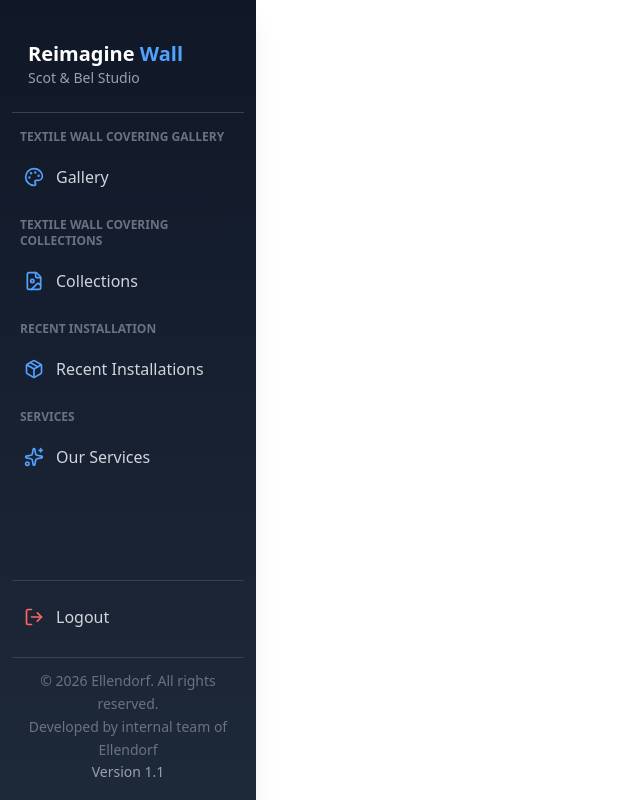
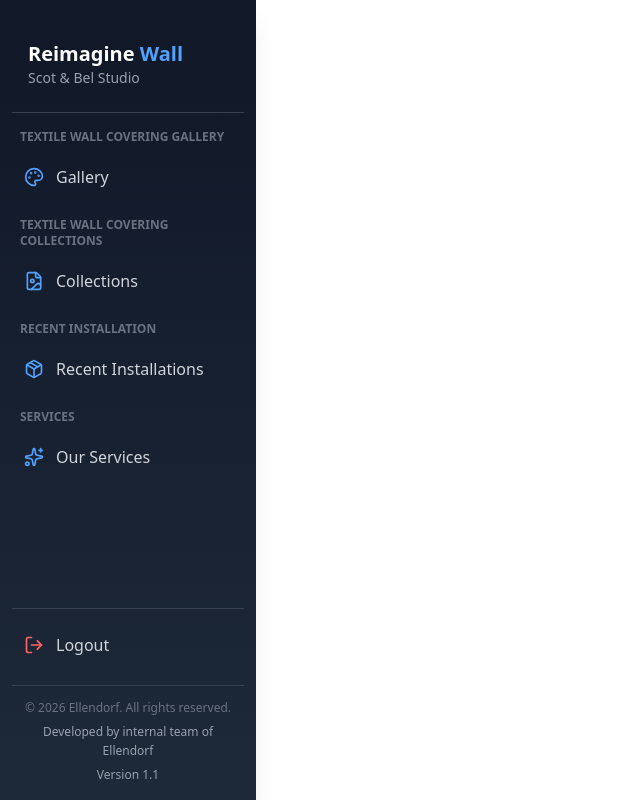
Before and after one commit to shivatex-yarn/ellendorf-wall, a Next.js app: page /sidebar in a window 1280 px wide. Shown: the whole page, without its empty margins (0-640 px from the left). Built offline with nearby package versions, Linux system fonts and the light colour scheme.

Commit message:
fixed the sidebar

```diff
--- a/app/sidebar/page.jsx
+++ b/app/sidebar/page.jsx
@@ -221,14 +221,12 @@ export default function Sidebar() {
             </button>
 
             {/* Copyright Text */}
-            <div className="mt-4 pt-3 border-t border-gray-700">
-              <p className="text-sm text-gray-500 text-center leading-relaxed">
-                © {new Date().getFullYear()} Ellendorf. All rights reserved.
-                <br />
-                Developed by internal team of Ellendorf
-                <br />
-                <span className="text-gray-400">Version 1.1</span>
-              </p>
+            <div className="mt-4 pt-3 border-t border-gray-700 px-2">
+              <div className="text-xs text-gray-500 text-center leading-relaxed">
+                <p className="mb-1">© {new Date().getFullYear()} Ellendorf. All rights reserved.</p>
+                <p className="mb-1 text-gray-400">Developed by internal team of Ellendorf</p>
+                <p className="text-gray-400">Version 1.1</p>
+              </div>
             </div>
           </div>
         </div>
```
